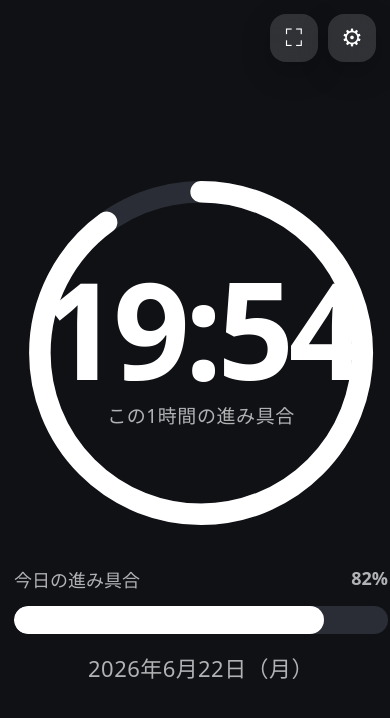
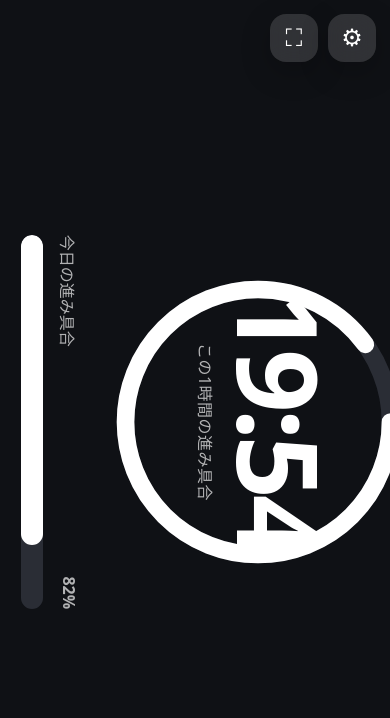
Before and after one commit to utkmjp/visual-clock, a plain HTML site: page index.html in a window 390 px wide. Drawn offline with Linux system fonts and the light colour scheme.

Commit message:
Add files via upload

```diff
--- a/script.js
+++ b/script.js
@@ -1,6 +1,6 @@
 "use strict";
 
-const storageKey = "visualClockBigSettings_v2";
+const storageKey = "visualClockLandscapeSettings_v1";
 
 const defaultSettings = {
   bgColor: "#0f1115",
@@ -89,26 +89,30 @@ function clamp(value, min, max) {
 
 function updateLayout() {
   const root = document.documentElement;
-  const width = window.innerWidth || document.documentElement.clientWidth;
-  const height = window.innerHeight || document.documentElement.clientHeight;
+  const rawWidth = window.innerWidth || document.documentElement.clientWidth;
+  const rawHeight = window.innerHeight || document.documentElement.clientHeight;
+
+  // 縦向きでも中身は横画面として回転表示するため、
+  // レイアウト計算では横長の仮想画面として扱う。
+  const isPortrait = rawHeight > rawWidth;
+  const width = isPortrait ? rawHeight : rawWidth;
+  const height = isPortrait ? rawWidth : rawHeight;
   const scale = settings.uiSize / 100;
 
-  // 画面幅で円は頭打ちになりやすいので、
-  // 中央の時刻文字もUIサイズに合わせて強めに大きくする。
-  const reservedBelow = clamp(height * 0.18, 118, 190);
-  const circleBase = Math.min(width * 0.97, height - reservedBelow, 820);
-  const hardMax = Math.min(width * 0.985, height - 112, 860);
+  const reservedBelow = clamp(height * 0.18, 94, 170);
+  const circleBase = Math.min(width * 0.58, height - reservedBelow, 820);
+  const hardMax = Math.min(width * 0.62, height - 76, 860);
 
   let circleSize = circleBase * scale;
-  circleSize = clamp(circleSize, 285, Math.max(285, hardMax));
+  circleSize = clamp(circleSize, 250, Math.max(250, hardMax));
 
   const textBoost = clamp(scale, 1, 1.8);
-  const timeSize = clamp(circleSize * (0.30 + (textBoost - 1) * 0.11), 92, Math.min(width * 0.50, 210));
-  const labelSize = clamp(circleSize * 0.050, 17, 34);
-  const dayLabelSize = clamp(circleSize * 0.048, 17, 32);
-  const dateSize = clamp(circleSize * 0.058, 20, 38);
-  const barWidth = clamp(circleSize * 1.23, Math.min(width * 0.86, 320), Math.min(width * 0.96, 860));
-  const barHeight = clamp(circleSize * 0.072, 24, 54);
+  const timeSize = clamp(circleSize * (0.31 + (textBoost - 1) * 0.10), 86, Math.min(width * 0.22, 210));
+  const labelSize = clamp(circleSize * 0.050, 16, 32);
+  const dayLabelSize = clamp(circleSize * 0.047, 16, 30);
+  const dateSize = clamp(circleSize * 0.055, 18, 36);
+  const barWidth = clamp(circleSize * 1.45, Math.min(width * 0.58, 320), Math.min(width * 0.78, 900));
+  const barHeight = clamp(circleSize * 0.070, 22, 50);
 
   root.style.setProperty("--circle-size", `${Math.round(circleSize)}px`);
   root.style.setProperty("--time-size", `${Math.round(timeSize)}px`);
@@ -127,6 +131,18 @@ function syncSecondFill() {
   void els.secondFill.offsetHeight;
   els.secondFill.style.animation = "riseMinute 60s linear infinite";
   els.secondFill.style.animationDelay = `${-seconds}s`;
+}
+
+
+async function tryLockLandscape() {
+  // iPhone Safariでは効かない場合があるため、失敗してもCSS回転表示で横画面化する。
+  try {
+    if (screen.orientation && screen.orientation.lock) {
+      await screen.orientation.lock("landscape");
+    }
+  } catch (error) {
+    // ブラウザ側が許可しない場合は何もしない。
+  }
 }
 
 function updateClock() {
@@ -189,6 +205,7 @@ els.fullscreenButton.addEventListener("click", async () => {
       await document.exitFullscreen();
     } else if (document.documentElement.requestFullscreen) {
       await document.documentElement.requestFullscreen();
+  tryLockLandscape();
     }
   } catch {
     // iPhone SafariではFullscreen APIが使えない場合がある。
--- a/style.css
+++ b/style.css
@@ -330,3 +330,50 @@ input[type="range"] {
     font-size: max(20px, var(--date-size));
   }
 }
+
+
+/* 縦持ちでも中身を横画面として表示する */
+@media (orientation: portrait) {
+  body {
+    overflow: hidden;
+  }
+
+  .app {
+    position: fixed;
+    left: 50%;
+    top: 50%;
+    width: 100dvh;
+    height: 100dvw;
+    max-width: none;
+    transform: translate(-50%, -50%) rotate(90deg);
+    transform-origin: center center;
+    display: flex;
+    flex-direction: column;
+    justify-content: center;
+    align-items: center;
+    padding: max(10px, env(safe-area-inset-left)) max(10px, env(safe-area-inset-bottom)) max(10px, env(safe-area-inset-right)) max(10px, env(safe-area-inset-top));
+    box-sizing: border-box;
+  }
+
+  .controls {
+    transform: rotate(90deg);
+    transform-origin: center center;
+    right: max(18px, env(safe-area-inset-top));
+    top: max(18px, env(safe-area-inset-right));
+  }
+
+  .settings-panel {
+    transform: rotate(90deg);
+    transform-origin: top right;
+    right: max(18px, env(safe-area-inset-top));
+    top: max(92px, calc(env(safe-area-inset-right) + 92px));
+    max-height: min(72dvh, 520px);
+  }
+}
+
+/* 横向き時は通常表示 */
+@media (orientation: landscape) {
+  .app {
+    transform: none;
+  }
+}
```
Also changed, not shown: manifest.json, 1 other file.
